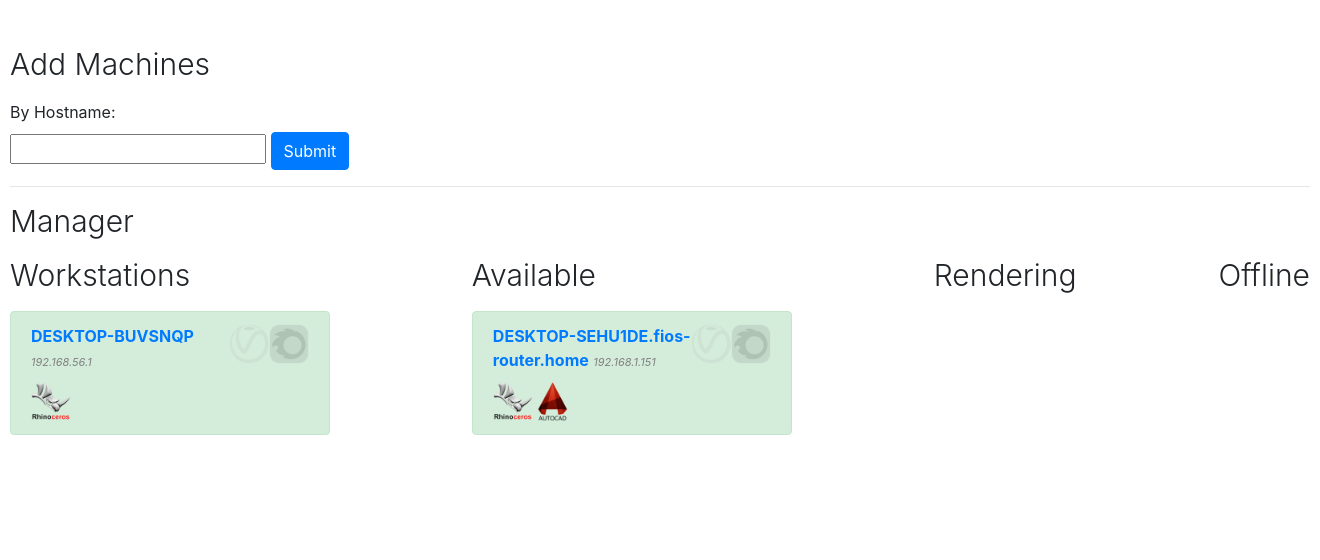
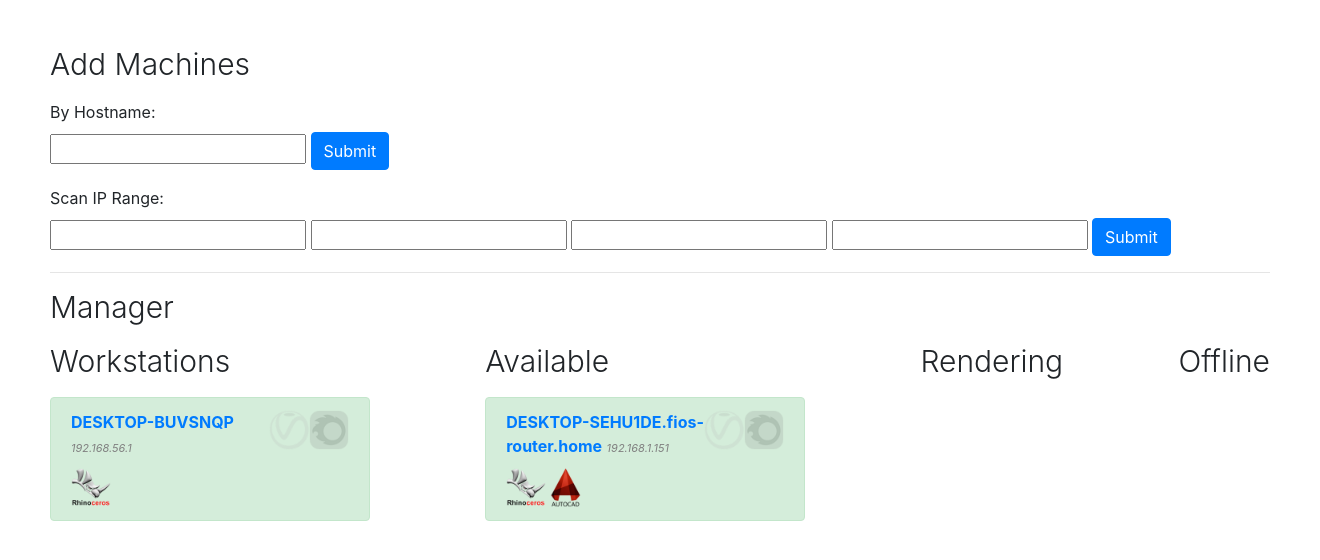
Before and after one commit to najar1412/rorender, a Django app: page /rorender/ in a window 1320 px wide. Shown: the part 56-616 px from the top of the page. Run offline with Django 3.2, Linux system fonts and the light colour scheme; data comes from the database, SQL or seed files in the repository; both versions use the stored data as it was after the commit; some libraries are stand-ins or nearby versions.

Commit message:
basic responsivity

```diff
--- a/rendertools/rorender/forms.py
+++ b/rendertools/rorender/forms.py
@@ -1,4 +1,11 @@
 from django import forms
+
 
 class find_by_hostname(forms.Form):
     hostname = forms.CharField(label='', max_length=100)
+
+class scan_ip(forms.Form):
+    ip_one = forms.IntegerField(label='')
+    ip_two = forms.IntegerField(label='')
+    ip_three = forms.IntegerField(label='')
+    ip_four = forms.IntegerField(label='')
--- a/rendertools/rorender/module/network.py
+++ b/rendertools/rorender/module/network.py
@@ -7,7 +7,7 @@ import socket
 
 class LocalNetworkScanner():
     """manages the scanning of local networks"""
-    def __init__(self, local_ip_root, TEST=False, TEST_DATA=None):
+    def __init__(self, local_ip_root=None, TEST=False, TEST_DATA=None):
         """AUG:
         local_ip_root: str: root ip address of a network to
         scan, ex. 'xxx.xxx.xxx.'
--- a/rendertools/rorender/templates/rorender/base.html
+++ b/rendertools/rorender/templates/rorender/base.html
@@ -23,7 +23,7 @@
 
     {% include "rorender/com_nav.html" %}
 
-    <div style="width:1300px;margin: auto auto;">
+    <div style="padding-left:50px;padding-right:50px;margin: auto auto;">
       {% block content %}{% endblock %}
     </div>
 
--- a/rendertools/rorender/templates/rorender/com_machine_card.html
+++ b/rendertools/rorender/templates/rorender/com_machine_card.html
@@ -2,7 +2,7 @@
 
 
 
-<div class="alert alert-success" style="width:320px;">
+<div class="alert alert-success" style="max-width:320px;">
 
     <div style="display:flex;flex-direction: row;justify-content: space-between">
     <div style="display:flex;flex-direction: column;">
--- a/rendertools/rorender/templates/rorender/index.html
+++ b/rendertools/rorender/templates/rorender/index.html
@@ -12,6 +12,16 @@
       <label for="textarea-hostname">By Hostname:</label>
      <br>
       {{form}}
+      <button type="submit" class="btn btn-primary">Submit</button>
+    </div>
+  </form>
+
+  <form action="scan/" method="post">
+    {% csrf_token %}
+    <div class="form-group">
+      <label for="textarea-hostname">Scan IP Range:</label>
+     <br>
+      {{form_scan_ip}}
       <button type="submit" class="btn btn-primary">Submit</button>
     </div>
   </form>
@@ -39,7 +49,7 @@
 
     </div>
 
-<div style="display:flex; flex-direction: row; justify-content: space-between;">
+<div style="display:flex; flex-wrap: wrap;flex-direction: row; justify-content: space-between;">
 
         <div style="display:flex; flex-direction: column;">
                 <h1 class="display-4" style="font-size:30px;padding-bottom:10px;">Workstations</h1>
--- a/rendertools/rorender/views.py
+++ b/rendertools/rorender/views.py
@@ -1,6 +1,6 @@
 from django.shortcuts import render, redirect, HttpResponse
 
-from .forms import find_by_hostname
+from .forms import find_by_hostname, scan_ip
 from .models import Machine
 from .module.network import LocalNetworkScanner, rdc_file_in_memory
 from .module.database import (
@@ -15,7 +15,7 @@ from .module.database import (
 #TODO: sometimes a machine is found, but cant be find in database, but it is.
 #TODO: handle computers that cant be found by hostname, just ip.
 
-FAKE_LAN_IP = '172.16.30.'
+FAKE_LAN_IP = '192.168.56.'
 FAKE_DEEP_LAN_IP = '172.16.'
 
 FAKE_DATA = {
@@ -44,7 +44,8 @@ def index(request):
     context = {
         'machines': machines,
         'manage': False,
-        'form': find_by_hostname
+        'form': find_by_hostname,
+        'form_scan_ip': scan_ip
         }
 
     return render(request, 'rorender/index.html', context)
@@ -109,7 +110,7 @@ def scan_hostname(request):
                 print(hostname)
                 pass
             else:
-                machine = LocalNetworkScanner(FAKE_LAN_IP).find_by_hostname(hostname)
+                machine = LocalNetworkScanner().find_by_hostname(hostname)
                 if machine:
                     machine_hostname = list(machine.keys())[0]
                     new_machine = Machine(name=machine_hostname, ip=machine[machine_hostname][0], port=' '.join(machine[machine_hostname][1]))
```
Also changed, not shown: rendertools/db.sqlite3.
